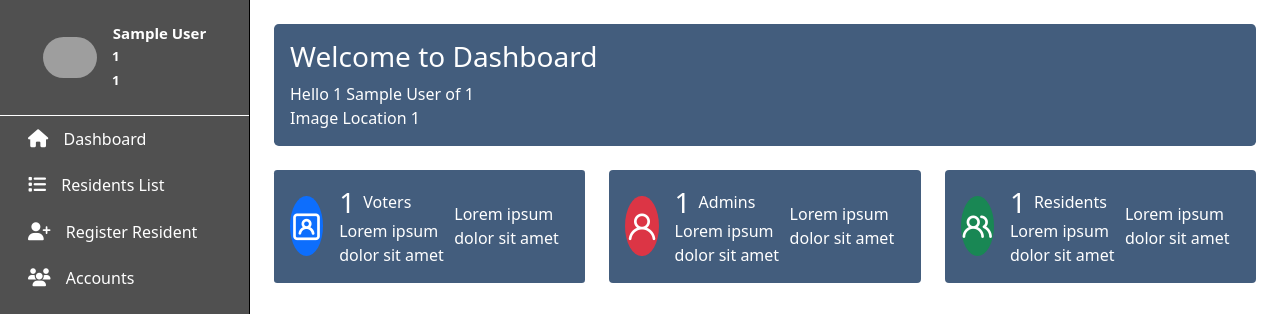
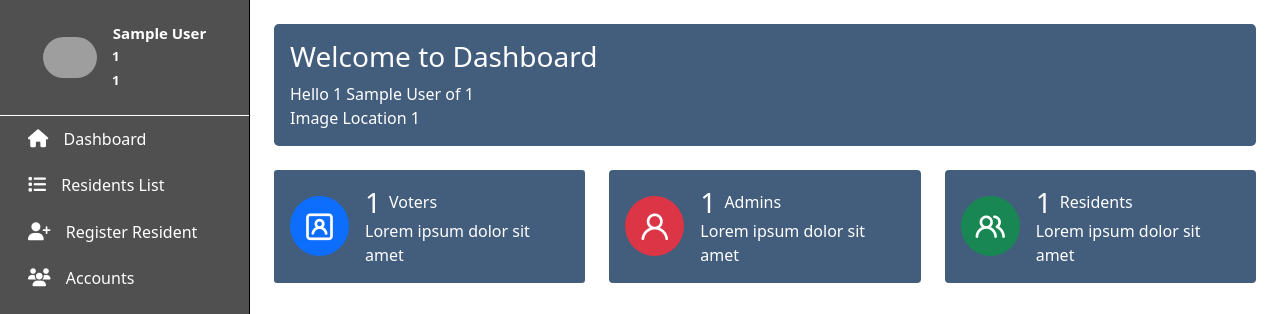
Before and after one commit to rrTio/NCP3106-FINALS-Barangay-Management-System, a PHP site: page /dashboard.php in a window 1280 px wide. Shown: the top 314 px of the page. Run offline with PHP 8.4, Linux system fonts and the light colour scheme; the visitor is signed in with stand-in values (Sample User, id 1); data that the repository does not hold is empty; some libraries are stand-ins or nearby versions; grey boxes are pictures that could not be loaded.

Commit message:
Updated codes

```diff
--- a/dashboard.php
+++ b/dashboard.php
@@ -75,7 +75,6 @@ $image = $_SESSION['imageLocation'];
                 </div>
                 <p class="fs-normal mb-0">Lorem ipsum dolor sit amet</p>
               </div>
-              <p class="fs-normal mb-0">Lorem ipsum dolor sit amet</p>
             </div>
           </div>
           <div class="col-lg-4">
@@ -87,7 +86,6 @@ $image = $_SESSION['imageLocation'];
                 </div>
                 <p class="fs-normal mb-0">Lorem ipsum dolor sit amet</p>
               </div>
-              <p class="fs-normal mb-0">Lorem ipsum dolor sit amet</p>
             </div>
           </div>
           <div class="col-lg-4">
@@ -99,7 +97,6 @@ $image = $_SESSION['imageLocation'];
                 </div>
                 <p class="fs-normal mb-0">Lorem ipsum dolor sit amet</p>
               </div>
-              <p class="fs-normal mb-0">Lorem ipsum dolor sit amet</p>
             </div>
           </div>
         </div>
--- a/residents.php
+++ b/residents.php
@@ -87,7 +87,7 @@ $position = $_SESSION['position'];
               <th data-field="occuptaion" data-sortable="true">Purok</th>
               <th data-field="encoder" data-sortable="true">Encoder</th>
               <th data-field="enPosition" data-sortable="true">Encoder Position</th>
-              <th data-field="view">View Resident</th>
+              <th data-field="view">Action</th>
             </tr>
           </thead>
           <form method="POST" action="./database/database.php">
```
